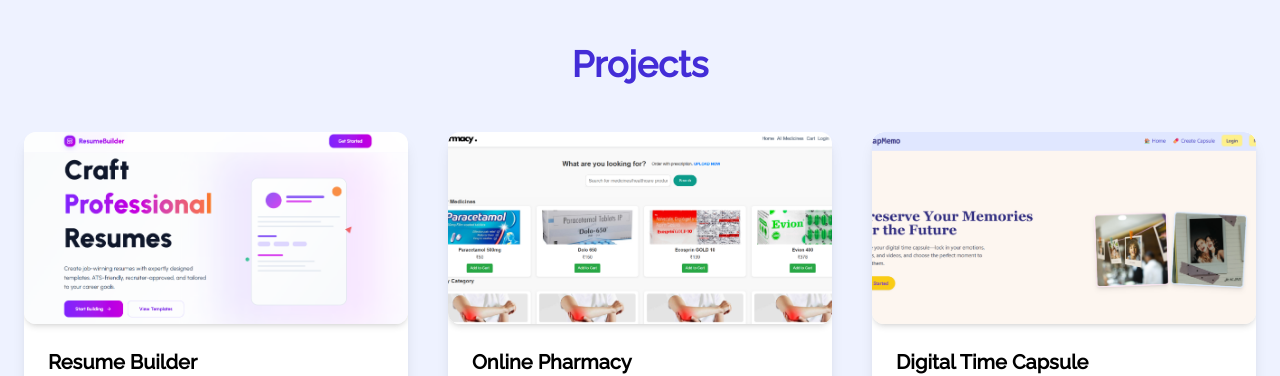
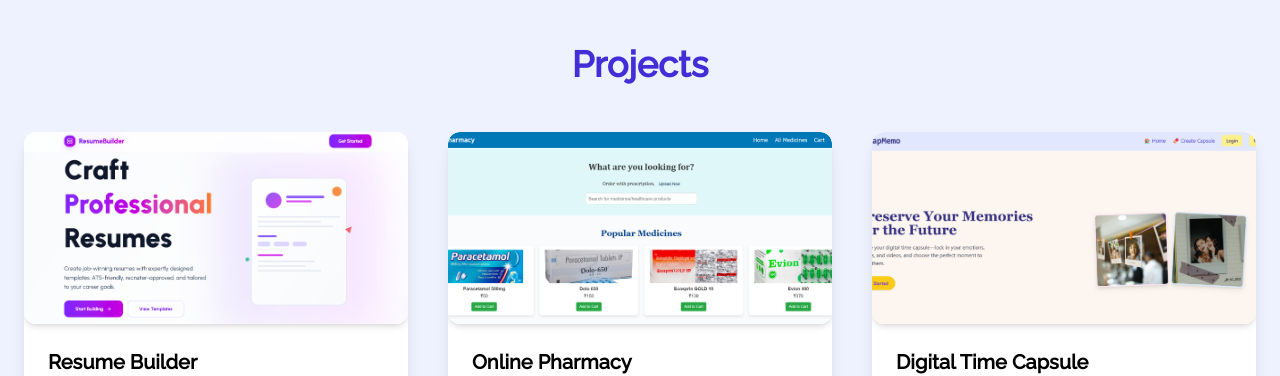
Before and after one commit to yogitaj-30/My-Portfolio, a React (Vite) app: page / in a window 1280 px wide. Shown: the part 2420-2796 px from the top of the page. Built offline with nearby package versions, Linux system fonts and the light colour scheme.

Commit message:
Added new cover image for Online Pharmacy

```diff
--- a/src/components/Projects.jsx
+++ b/src/components/Projects.jsx
@@ -60,7 +60,7 @@ const Projects = () => {
 
                 <div className="bg-white rounded-xl shadow-lg overflow-hidden hover:scale-105 hover:shadow-xl transition">
                     <img
-                        src="./Screenshot (1232).png"
+                        src="./Screenshot (1279).png"
                         alt="online_pharmacy"
                         className="w-full h-48 object-cover shadow-md rounded-xl"
                     />
```
Also changed, not shown: public/Screenshot (1232).png (deleted), public/Screenshot (1279).png (added).
